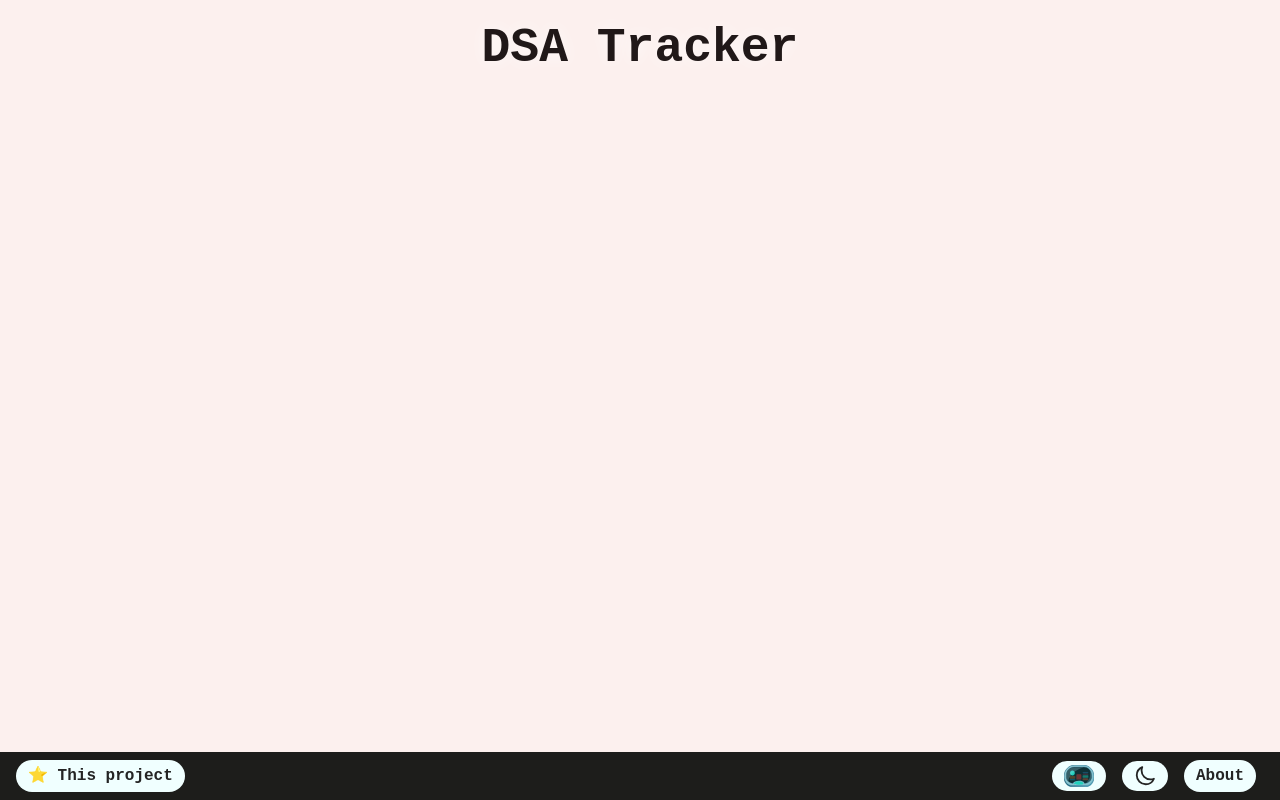
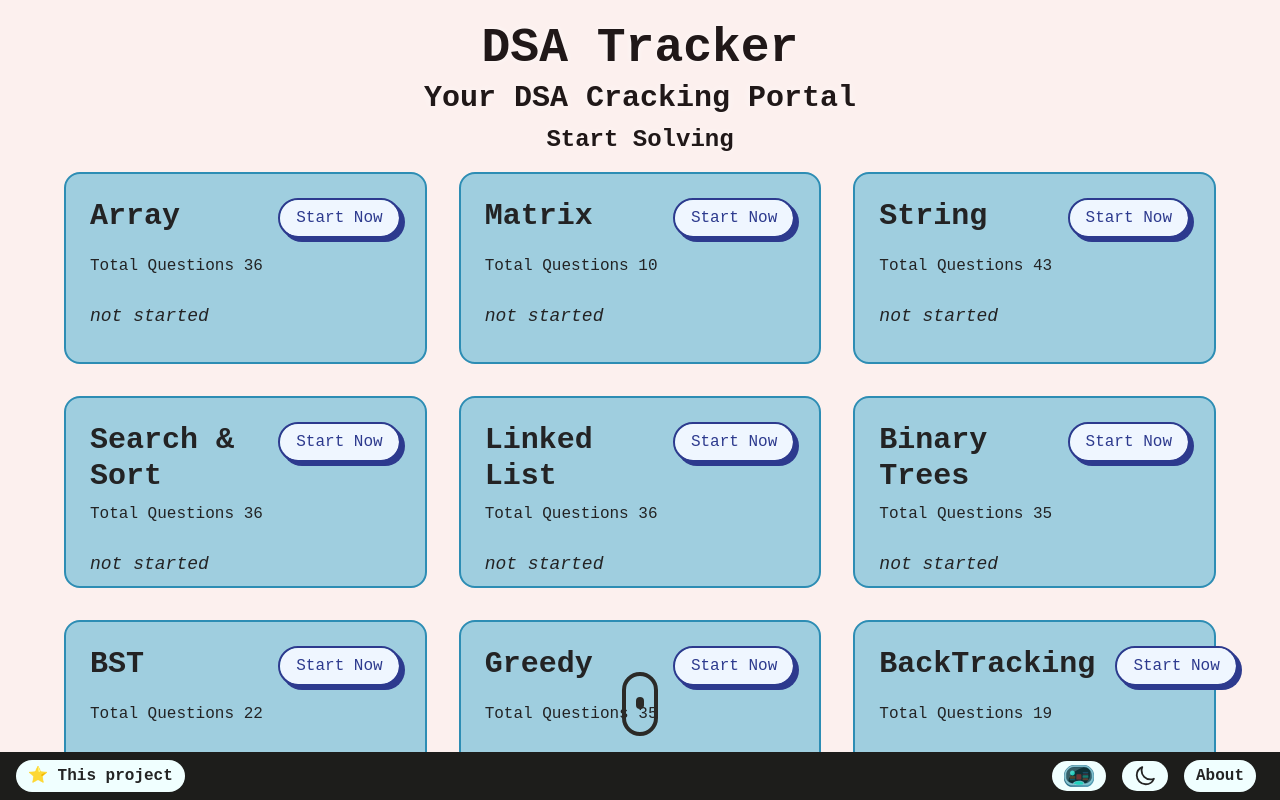
Before and after one commit to MohitGupta12/DSA-Navigator, a React (Vite) app: page / in a window 1280 px wide. Built offline with nearby package versions, Linux system fonts and the light colour scheme; a web font is replaced by a local one.

Commit message:
New Routes

```diff
--- a/src/components/Layout/Layout.jsx
+++ b/src/components/Layout/Layout.jsx
@@ -1,19 +1,36 @@
 import BottomNavBar from "../BottomNavBar/BottomNavBar";
-import { Link, Outlet } from "react-router-dom";
+import { Link, useLocation, Route, Routes } from "react-router-dom";
 import { SharedDataProvider } from "../../Hooks/Context/useSharedData";
-import { Toaster} from 'sonner'
-
+import { Toaster } from "sonner";
+import { Tooltip, Zoom } from "@mui/material";
+import { AnimatePresence } from "framer-motion";
+import HomePage from "../../Pages/HomePage";
+import QuestionPage from "../../Pages/QuestionPage.jsx";
+import AboutPage from "../../Pages/AboutPage.jsx";
 
 function Layout() {
+  const location = useLocation();
+
   return (
     <>
-    <Toaster richColors  position="top-right" />
+      <Toaster richColors position="top-right" />
 
-      <SharedDataProvider >
-        <h1 className="mt-6 mb-2 text-4xl font-bold text-center md:text-5xl  " style ={{"textShadow": "0px 0px 16px rgba(255,255,255,0.71) "}}>
-          <Link to={"/"}>DSA Tracker</Link>
+      <SharedDataProvider>
+        <h1
+          className="mt-6 mb-2 text-4xl font-bold text-center md:text-5xl  "
+          style={{ textShadow: "0px 0px 6px rgba(255,255,255,0.71) " }}
+        >
+          <Tooltip TransitionComponent={Zoom} title="Home" arrow placement="right">
+            <Link to={"/"}>DSA Tracker</Link>
+          </Tooltip>
         </h1>
-        <Outlet />
+        <AnimatePresence mode="wait">
+          <Routes key={location.pathname} location={location} >
+            <Route exact path="/" element={<HomePage />} />
+            <Route path="questions/:id" element={<QuestionPage />} />
+            <Route path="about" element={<AboutPage />} />
+          </Routes>
+        </AnimatePresence>
         <BottomNavBar />
       </SharedDataProvider>
     </>
```
